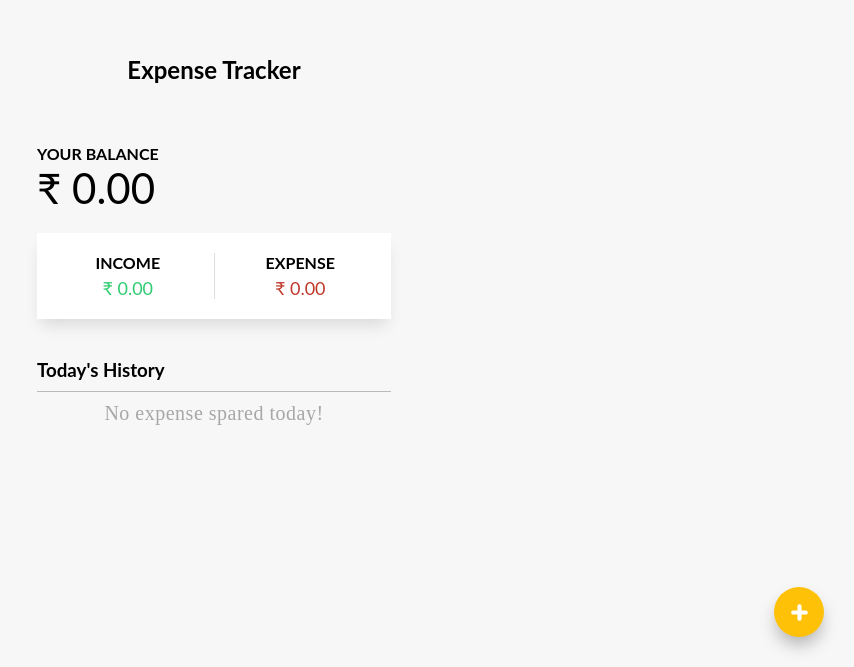
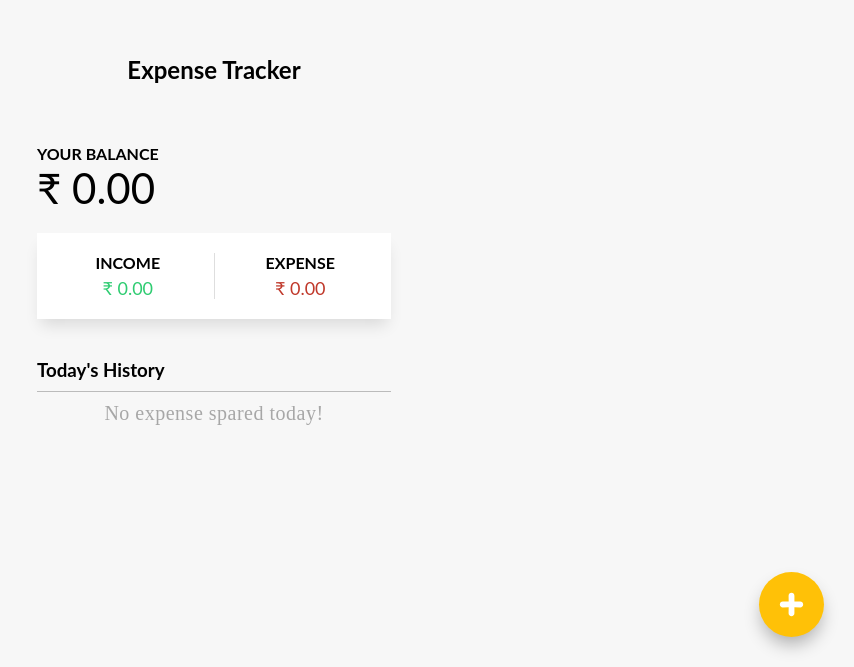
Before and after one commit to Drabzee/expense-tracker, a React (Create React App) app: page / in a window 1280 px wide. Shown: the part 133-800 px from the top of the page, without its empty margins (426-1280 px from the left). Built offline with nearby package versions, Linux system fonts and the light colour scheme; a web font is replaced by a local one.

Commit message:
small design changes

```diff
--- a/src/styles/FloatingActionButton.module.scss
+++ b/src/styles/FloatingActionButton.module.scss
@@ -1,7 +1,7 @@
 .floatingActionButton {
     background-color: #ffc107;
-    width: 50px;
-    height: 50px;
+    width: 65px;
+    height: 65px;
     color: white;
     position: fixed;
     bottom: 30px;
@@ -11,6 +11,6 @@
     align-items: center;
     justify-content: center;
     border-radius: 999px;
-    font-size: 25px;
+    font-size: 35px;
     box-shadow: 0px 10px 18px -3px rgb(0 0 0 / 30%);
 }
```
